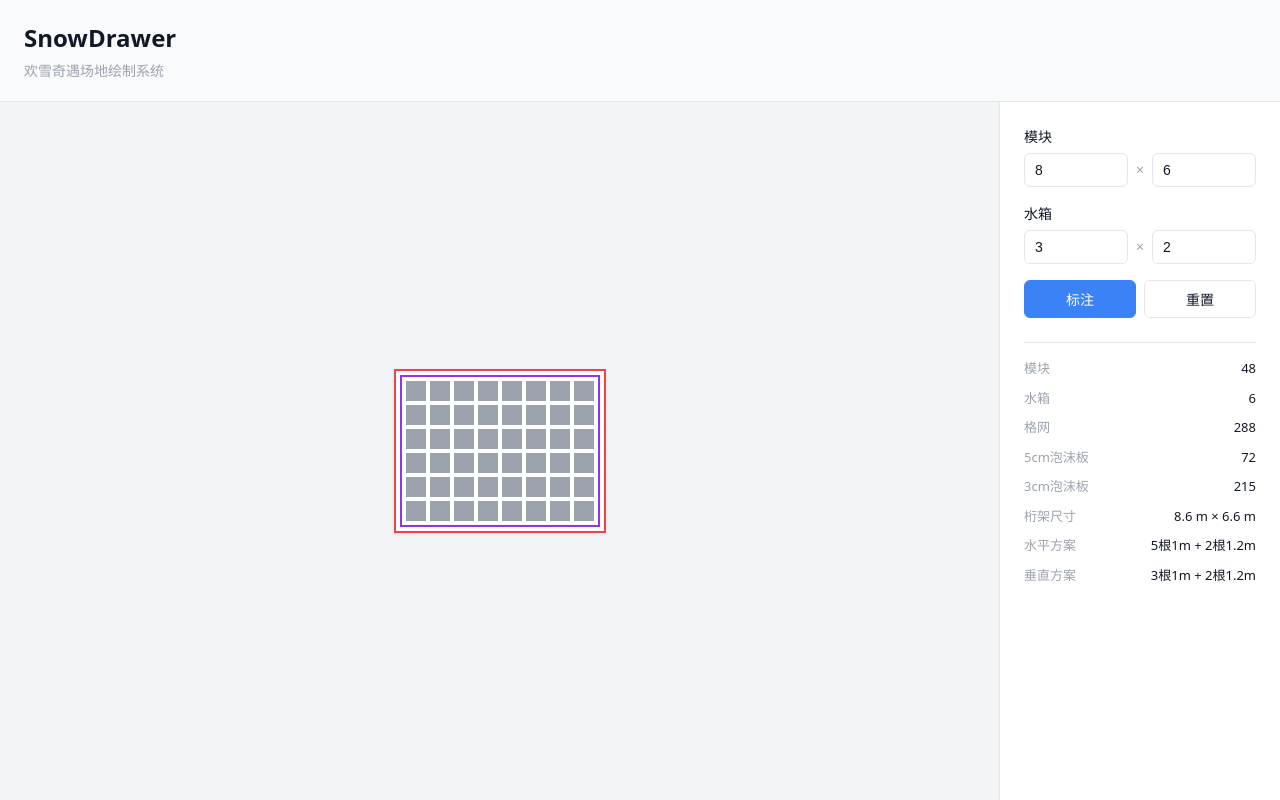
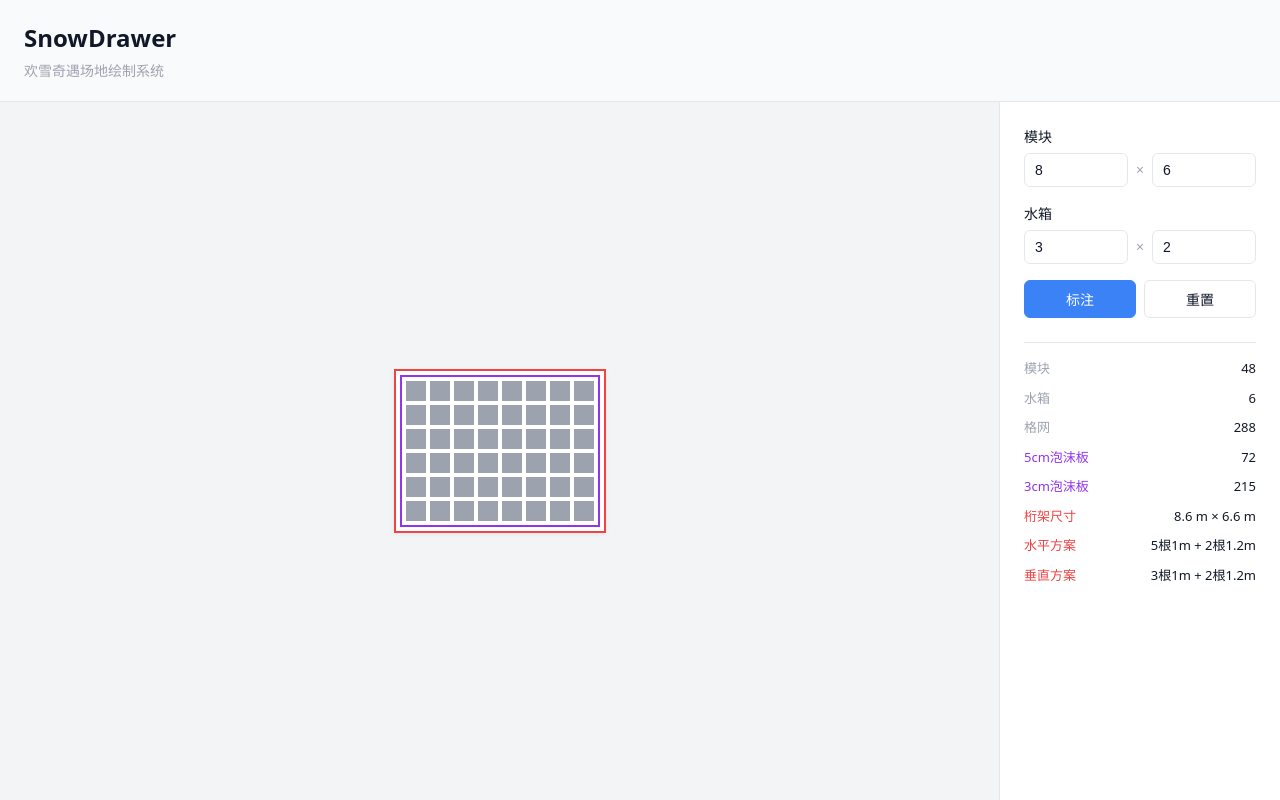
Before and after one commit to ShakyVertex/SnowDrawer, a React (Vite) app: page / in a window 1280 px wide. Built offline with nearby package versions, Linux system fonts and the light colour scheme.

Commit message:
finished

```diff
--- a/src/components/ParameterPanel.tsx
+++ b/src/components/ParameterPanel.tsx
@@ -1,3 +1,4 @@
+import { FRAME_COLOR, OUTER_FRAME_COLOR } from '../constants'
 import { getCanvasSize, getPurpleFrameSize, getGridSize } from '../utils/gridLayout'
 import { getMaxYSolution } from '../utils/trussSolution'
 
@@ -131,21 +132,21 @@ export function ParameterPanel({
           <dd>{m * n * 4 * 4 + x * y * 4}</dd>
         </div>
         <div>
-          <dt>5cm泡沫板</dt>
+          <dt style={{ color: FRAME_COLOR }}>5cm泡沫板</dt>
           <dd>{Math.ceil(x / 0.6) * Math.ceil(y / 1.8) + Math.ceil(((x + 0.2) * 2 + (y + 0.2) * 2) / 1.8)}</dd>
         </div>
         <div>
-          <dt>3cm泡沫板</dt>
+          <dt style={{ color: FRAME_COLOR }}>3cm泡沫板</dt>
           <dd>{Math.ceil(x / 0.6) * Math.ceil(y / 1.8) * 4 - Math.floor(m / 0.6) * Math.floor(n / 1.8) * 3}</dd>
         </div>
         <div>
-          <dt>桁架尺寸</dt>
+          <dt style={{ color: OUTER_FRAME_COLOR }}>桁架尺寸</dt>
           <dd>
             {x + 0.6} m × {y + 0.6} m
           </dd>
         </div>
         <div>
-          <dt>水平方案</dt>
+          <dt style={{ color: OUTER_FRAME_COLOR }}>水平方案</dt>
           <dd>
             {trussSolutionX
               ? `${trussSolutionX.x}根1m + ${trussSolutionX.y}根1.2m`
@@ -153,7 +154,7 @@ export function ParameterPanel({
           </dd>
         </div>
         <div>
-          <dt>垂直方案</dt>
+          <dt style={{ color: OUTER_FRAME_COLOR }}>垂直方案</dt>
           <dd>
             {trussSolutionY
               ? `${trussSolutionY.x}根1m + ${trussSolutionY.y}根1.2m`
```
